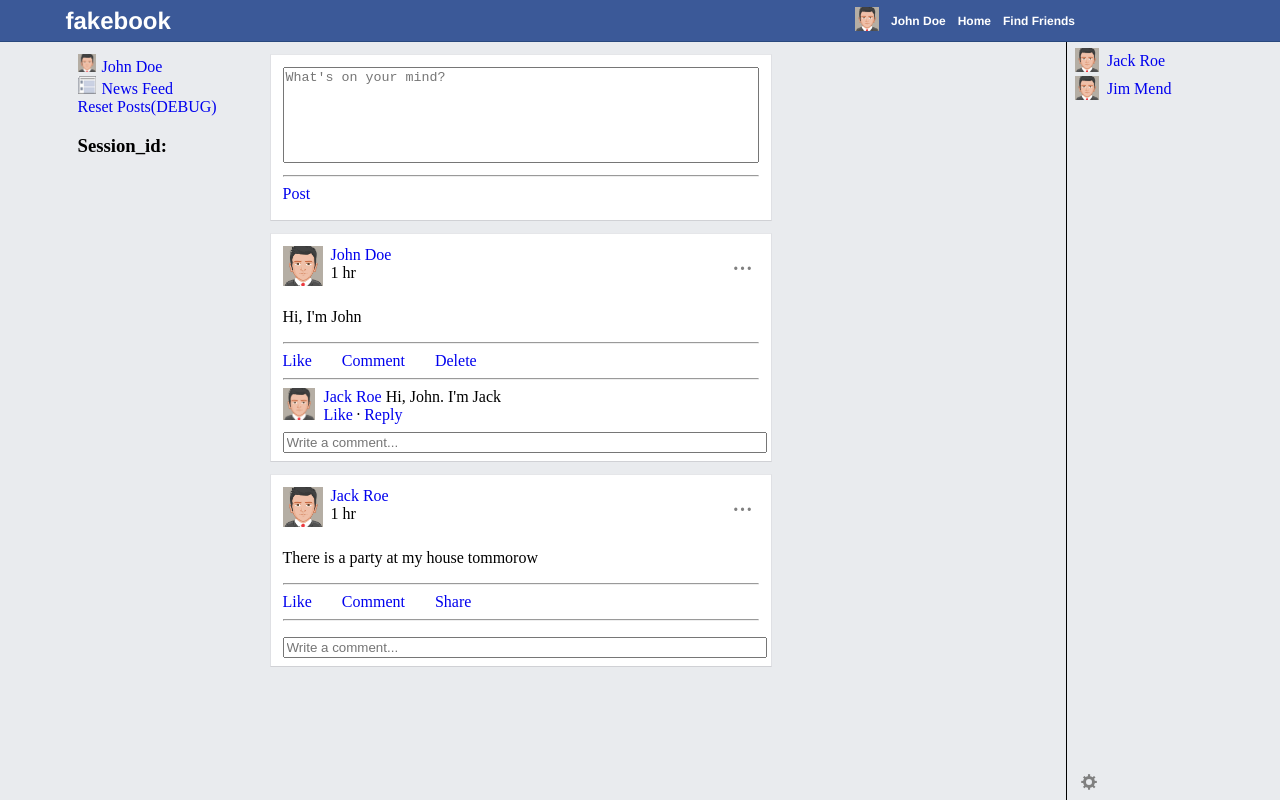
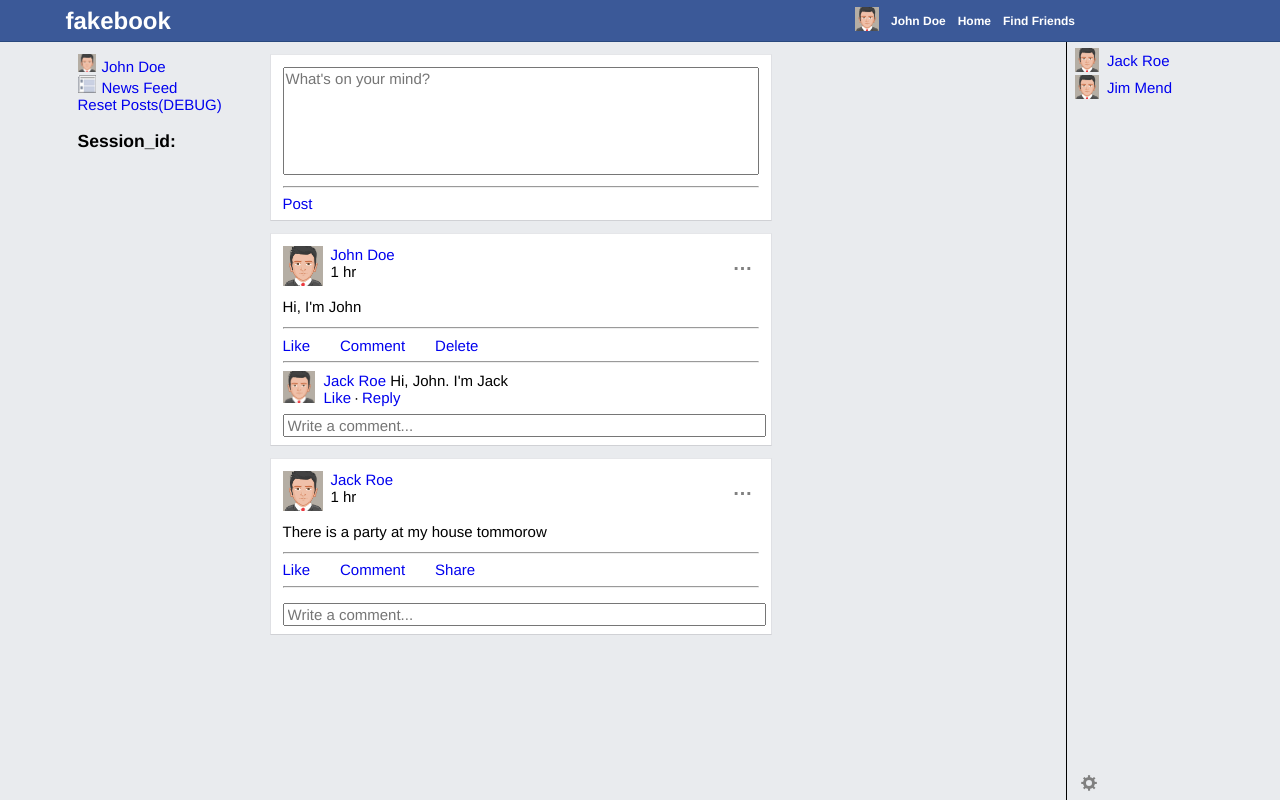
Before and after one commit to namzo198/bakman329.github.io, a React app: page / in a window 1280 px wide. Built offline with nearby package versions, Linux system fonts and the light colour scheme.

Commit message:
Improve styling of chat settings

```diff
--- a/components/Button.jsx
+++ b/components/Button.jsx
@@ -33,7 +33,11 @@ class Button extends React.Component {
    }
 
    render() {
-      return (<a id={this.props.id} href={this.props.href ? this.props.href : "javascript:void(0)"} onClick={this.onClick}>{this.props.children}</a>);
+      // TODO: Implement styling
+      return (<a
+        id={this.props.id} href={this.props.href ? this.props.href : "javascript:void(0)"}
+        onClick={this.onClick}
+        className={"button"  + ' ' + (this.props.type ? this.props.type : "default")}>{this.props.children}</a>);
    }
 }
 
--- a/components/Chat.jsx
+++ b/components/Chat.jsx
@@ -9,7 +9,6 @@ import ChatWindow from './ChatWindow.jsx'
 import Popup from './Popup.jsx'
 import {containsIgnoreCase} from '../utilities.js'
 
-// TODO: Facebook has changed its wording on this feature from "turn off chat" to "turn off active status"
 class Chat extends React.Component {
    constructor(props) {
       super(props);
@@ -85,8 +84,6 @@ class Chat extends React.Component {
 
       var friends = [];
       JSON.parse(localStorage.getItem('friends')).forEach((name, index, array) => {
-         // Show only exceptions if allContactsExcept is on, or exclude some people if someContacts is on
-         // TODO: Ignore case
          var setting = JSON.parse(localStorage.getItem('settings'))["turn_off_chat"][0];
          var except_contacts_includes = containsIgnoreCase(JSON.parse(localStorage.getItem('settings'))["turn_off_chat"][1], name);
          var some_contacts_includes = containsIgnoreCase(JSON.parse(localStorage.getItem('settings'))["turn_off_chat"][2], name);
@@ -121,17 +118,15 @@ class Chat extends React.Component {
 
       var except_warning;
       if (this.state.showExceptWarning) {
-         // TODO: Note that despite the fact that facebook's feature was changed from "turn off chat" to "turn off active status", this notice remains unchanged on facebook!
-         // TODO: Should we keep facebook's bugs, or minimize confusion? I imagine the ladder -- Henry
+         // TODO: Note that despite the fact that Facebook's feature was changed from "turn off chat" to "turn off active status", this notice remains unchanged on facebook!
          except_warning = (
-            <p>
-            Note: If "Turn off chat for all contacts except..." is selected but no contacts are entered into the box, you will be offline to all contacts.
+            <p className="popup-note" id="except-warning">
+            Note: If "Turn off active status for all contacts except..." is selected but no contacts are entered into the box, you will be offline to all contacts.
             Please either enter a list of contacts you'd like to be online to or choose another option.
             </p>
          );
       }
 
-      {/* TODO: Reconsile with new "Active Status" lexical change on Facebook */}
       var turnOffChatPopup = (
          <Popup title="Turn Off Chat"
             destroy={(cancel=false) => {
@@ -164,7 +159,7 @@ class Chat extends React.Component {
                   name="turn-off-chat" value="allContacts"
                   onChange={this.handleTurnOffChatOptionChange}
                   checked={this.state.turnOffChat === "allContacts"} />
-               Turn off chat for all contacts
+               Turn off active status for all contacts
             </label>
 
             <label>
@@ -172,21 +167,24 @@ class Chat extends React.Component {
                   name="turn-off-chat" value="allContactsExcept"
                   onChange={this.handleTurnOffChatOptionChange}
                   checked={this.state.turnOffChat === "allContactsExcept"} />
-               Turn off chat for all contacts except...
+               Turn off active status for all contacts except...
+               {except_text}
             </label>
-            {except_text}
 
             <label>
                <input type="radio" id="turn-off-chat-some-contacts"
                   name="turn-off-chat" value="someContacts"
                   onChange={this.handleTurnOffChatOptionChange}
                   checked={this.state.turnOffChat === "someContacts"} />
-               Turn off chat for some contacts...
+               Turn off active status for only some contacts...
+               {some_text}
             </label>
-            {some_text}
 
-            {/* TODO: This message has been changed on Facebook */}
-            <p>Note: When chat is off, messages from contacts go to your inbox for you to read later.</p>
+            <p className="popup-note">
+            Your friends and contacts will see when you're active or recently active.
+            You'll appear active or recently active unless you turn off the setting every place you're using Messenger or Facebook.
+            You'll also see when your friends and contacts are active or recently active.
+            </p>
 
             {except_warning}
          </Popup>);
@@ -208,7 +206,7 @@ class Chat extends React.Component {
                <div id='chat-footer'>
                   <div id='settings'>
                      <Menu ref={(_menu) => {this.menu = _menu}} upwards icon='gear'>
-                        <Button onClick={this.createTurnOffChatPopup}>Turn off chat</Button>
+                        <Button onClick={this.createTurnOffChatPopup}>Turn Off Active Status</Button>
                      </Menu>
                   </div>
                </div>
--- a/components/Popup.jsx
+++ b/components/Popup.jsx
@@ -26,8 +26,8 @@ class Popup extends React.Component {
             <div className="popup-header">{this.props.title}</div>
             <div className="popup-content"><div>{this.props.children}</div></div>
             <div className="popup-footer">
-               <Button onClick={() => {this.props.okay(); this.props.destroy();}}>Okay</Button>
-               <Button onClick={() => {this.props.cancel(); this.props.destroy(true);}}>Cancel</Button>
+              <Button onClick={() => {this.props.cancel(); this.props.destroy(true);}}>Cancel</Button>
+              <Button onClick={() => {this.props.okay(); this.props.destroy();}}>Okay</Button>
             </div>
          </div>
       )
--- a/components/Post.jsx
+++ b/components/Post.jsx
@@ -173,7 +173,7 @@ class Post extends React.Component {
                     { (this.props.name != "John Doe") ? <Button>Unfollow {this.props.name}</Button> : null }
                   </Menu>
                </div>
-               <p>{this.props.children}</p>
+               <p id="post-content-text">{this.props.children}</p>
                <hr />
                {this.actions()}
                <hr />
--- a/index.css
+++ b/index.css
@@ -1,5 +1,7 @@
 body {
     margin: 0px;
+    font-family: Helvetica, Arial, sans-serif;
+    font-size: 15px;
 }
 
 header {
@@ -12,6 +14,15 @@ header {
 
 a {
     text-decoration-line: none;
+}
+
+input[type=text] {
+    font: inherit;
+    padding: 1px 0px 1px 3px;
+}
+
+textarea {
+    font: inherit;
 }
 
 #logo, #header-text {
@@ -130,6 +141,12 @@ a {
 #post-time {
     display: block;
     margin: 0px;
+}
+
+#post-content-text {
+    margin-top: 6px;
+    margin-bottom: 0px;
+    padding-bottom: 4.5px;
 }
 
 #actions a {
@@ -330,6 +347,9 @@ a {
   border-radius: 50%;
   border: 0.21429em solid gray;
   box-sizing: border-box;
+  font-family: "times new roman";
+  font-weight: bold;
+  font-size: 16px;
 }
 .menu-icon.gear:before, .menu-icon.gear:after {
   content: '×';
@@ -377,8 +397,10 @@ a {
 .popup-header {
 	background-color: #6d84b4;
 	color: #ffffff;
-    border: 1px solid #365899;
     height: 18px;
+    font-size: 14px;
+    font-weight: 700;
+    padding: 5px 10px;
 }
 
 .popup-content {
@@ -391,6 +413,17 @@ a {
 	padding: 10px 20px 10px 20px;
 }
 
+.popup label {
+    color: #333;
+    font-weight: bold;
+    padding-bottom: 10px;
+}
+
+.popup label input[type=text] {
+    font-weight: normal;
+    font-size: 13.3px;
+}
+
 .popup-footer {
 	position: relative;
 	bottom: 0;
@@ -398,6 +431,11 @@ a {
 	height: 28px;
 	padding: 10px 0 10px 0;
 	background-color: #f2f2f2;
+    background-color: #f2f2f2;
+    border: 1px solid #ccc;
+    border-bottom: none;
+    border-left: none;
+    border-right: none;
 }
 
 .popup-footer a {
@@ -410,7 +448,18 @@ a {
 }
 
 .popup input[type=text] {
+    margin-top: 5px;
 	width: 300px;
+}
+
+#except-warning {
+    padding: 10px;
+    background-color: #fff9d7;
+    border: 1px solid #e2c822;
+}
+
+.popup-note {
+    font-size: 12px;
 }
 
 .dropdown {
--- a/index.html
+++ b/index.html
@@ -21,7 +21,7 @@
    <head>
       <meta charset = "UTF-8">
       <link rel="stylesheet" type="text/css" href="./index.css">
-      <title>React App</title>
+      <title>Fakebook</title>
    </head>
 
    <body>
```
